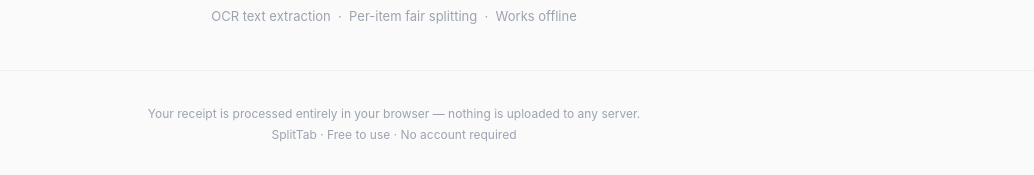
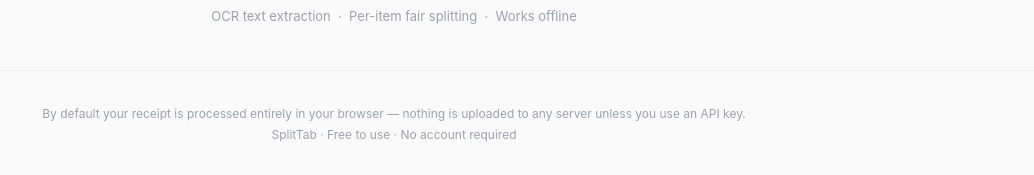
Before and after one commit to dooleymi/SplitTab, a plain HTML site: page bill-splitter/index.html in a window 1280 px wide. Shown: the part 622-797 px from the top of the page, without its empty margins (246-1280 px from the left). Drawn offline with Linux system fonts and the light colour scheme.

Commit message:
Updated disclaimer to clarify that nothing is uploaded to any server unless the user opts to use an API key.

```diff
--- a/bill-splitter/index.html
+++ b/bill-splitter/index.html
@@ -377,7 +377,7 @@
 </main>
 
 <footer>
-  Your receipt is processed entirely in your browser — nothing is uploaded to any server.<br>
+  By default your receipt is processed entirely in your browser — nothing is uploaded to any server unless you use an API key.<br>
   SplitTab · Free to use · No account required
 </footer>
 
```
